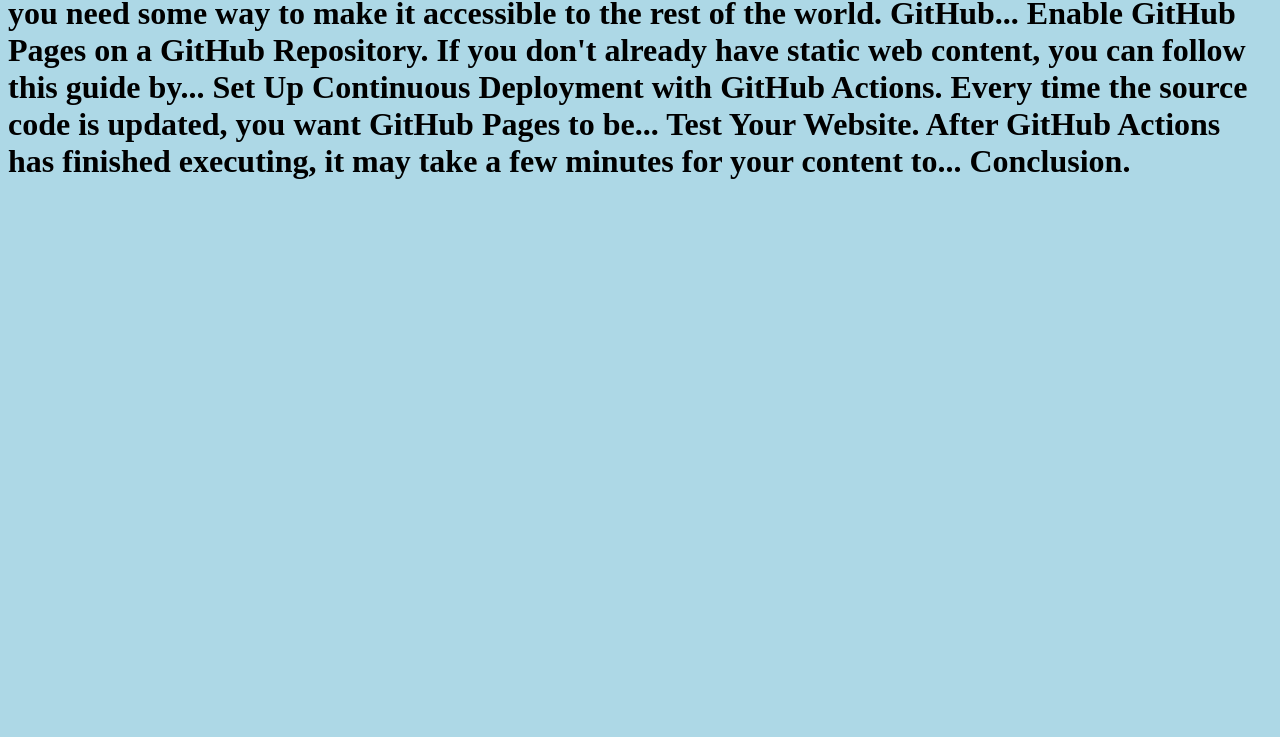
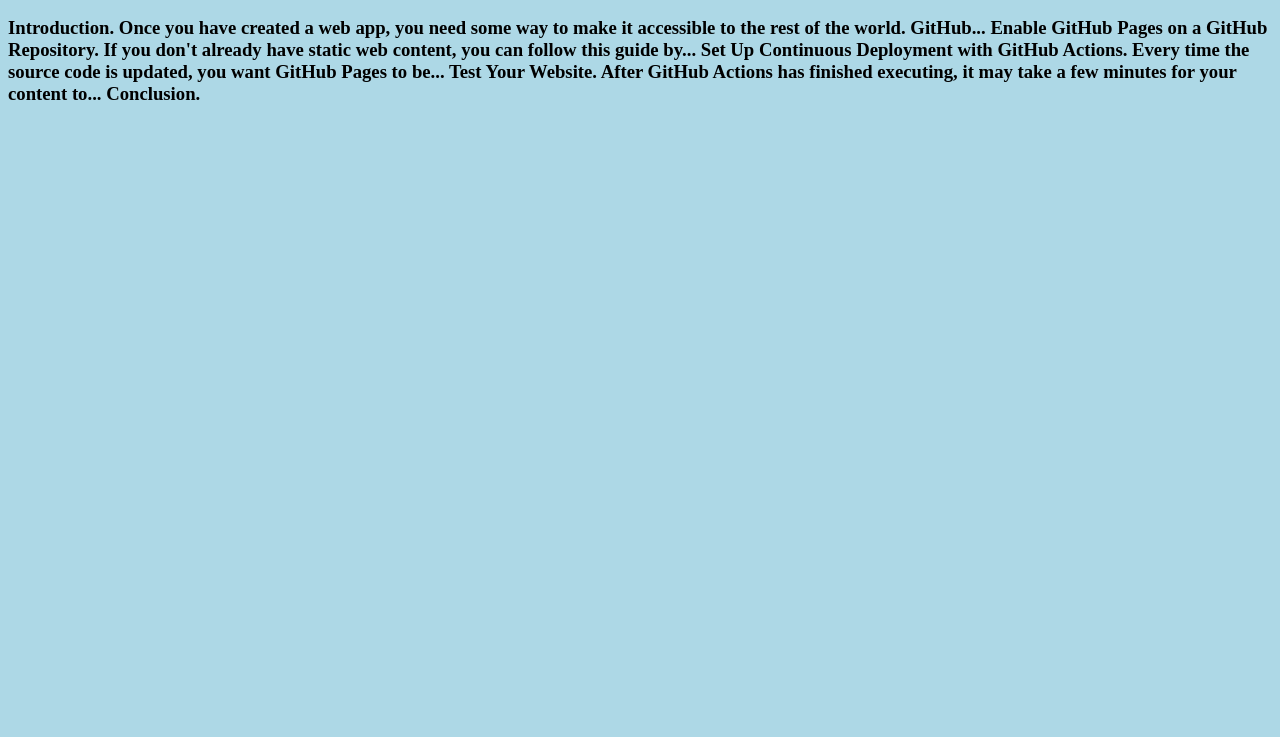
Before and after one commit to 12d6/index, a plain HTML site: page index.html in a window 1280 px wide. Shown: the part 63-800 px from the top of the page. Drawn offline with Linux system fonts and the light colour scheme.

Commit message:
hosting pages

```diff
--- a/index.html
+++ b/index.html
@@ -7,13 +7,12 @@
     <title>Hosting </title>
 </head>
 <body bgcolor="lightblue">
-    <h1>
-        WELCOME TO HOSTING WEB PAGES
-        Introduction. Once you have created a web app, you need some way to make it accessible to the rest of the world. GitHub...
+    <h1> WELCOME TO HOSTING WEB PAGES</h1>
+      <h3> Introduction. Once you have created a web app, you need some way to make it accessible to the rest of the world. GitHub...
 Enable GitHub Pages on a GitHub Repository. If you don't already have static web content, you can follow this guide by...
 Set Up Continuous Deployment with GitHub Actions. Every time the source code is updated, you want GitHub Pages to be...
 Test Your Website. After GitHub Actions has finished executing, it may take a few minutes for your content to...
 Conclusion.
-    </h1>
+      </h3>
 </body>
 </html>
```
